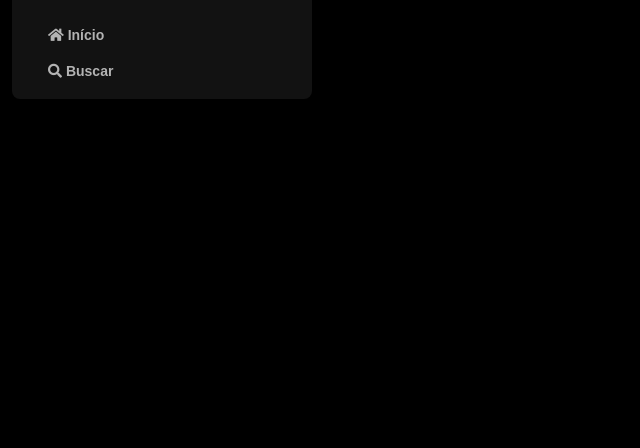
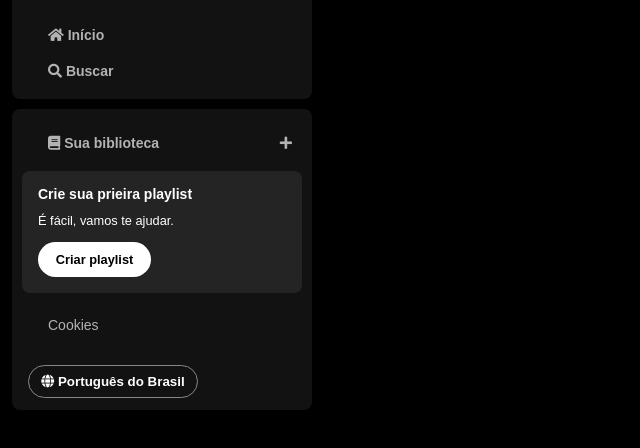
Before and after one commit to GabrielFunatsu/alura-imersao-projeto, a plain HTML site: page index.html in a window 1280 px wide. Shown: the part 74-522 px from the top of the page, without its empty margins (0-640 px from the left). Drawn offline with Linux system fonts and the light colour scheme.

Commit message:
add library tab

```diff
--- a/index.html
+++ b/index.html
@@ -45,6 +45,33 @@
           </ul>
         </div>
       </nav>
+      <div class="library">
+        <ul>
+          <li>
+            <a href="">
+              <span class="fa fa-book"></span>
+              <span>Sua biblioteca</span>
+            </a>
+          </li>
+          <li>
+            <a href="">
+              <span class="fa fa-plus"></span>
+            </a>
+          </li>
+        </ul>
+        <div class="library_content">
+          <p class="library_content_text library_content_title">
+            Crie sua prieira playlist
+          </p>
+          <p class="library_content_text">É fácil, vamos te ajudar.</p>
+          <button class="create_playlist_button">Criar playlist</button>
+        </div>
+        <p class="cookies_text">Cookies</p>
+        <button class="language_button">
+          <span class="fa fa-globe"></span>
+          <span>Português do Brasil</span>
+        </button>
+      </div>
     </div>
   </body>
 </html>
--- a/styles.css
+++ b/styles.css
@@ -11,10 +11,13 @@ body {
   width: 300px;
 }
 
-.sidebar_navigation {
+.sidebar_navigation,
+.library,
+.library_content {
   background-color: #121212;
   border-radius: 8px;
   padding: 16px 0 0 16px;
+  margin-bottom: 10px;
 }
 
 .sidebar_navigation .logo {
@@ -28,7 +31,8 @@ body {
   width: 80px;
 }
 
-.sidebar nav ul {
+.sidebar nav ul,
+.sidebar .library ul {
   margin-top: 20px;
   padding: 0 20px 10px 20px;
 }
@@ -37,10 +41,72 @@ body {
   padding: 10px 0;
 }
 
-.sidebar nav ul li a {
+.sidebar nav ul li a,
+.sidebar .library ul li a {
   color: #b3b3b3;
   text-decoration: none;
   font-weight: 600;
   font-size: 14px;
   font-family: "DM Sans", sans-serif;
 }
+
+.library {
+  padding-left: 0;
+  font-family: "DM Sans", sans-serif;
+}
+
+.sidebar .library ul {
+  margin-top: 0;
+  margin-left: 16px;
+  display: flex;
+  justify-content: space-between;
+}
+
+.library_content {
+  background-color: #242424;
+  margin: 20px 10px;
+  margin-top: 0;
+}
+
+.library_content_text {
+  color: #fff;
+  font-size: 0.8rem;
+  padding-bottom: 14px;
+}
+
+.library_content_title {
+  font-weight: 700;
+  font-size: 14px;
+}
+
+.create_playlist_button {
+  background-color: #ffffff;
+  color: #000;
+  border-radius: 9999px;
+  font-size: 0.8rem;
+  font-weight: 700;
+  font-family: "Montserrat", sans-serif;
+  padding: 10px;
+  border: none;
+  width: 113px;
+  margin-bottom: 16px;
+}
+
+.cookies_text {
+  color: #b3b3b3;
+  font-size: 14px;
+  margin: 25px 20px;
+  margin-left: 36px;
+}
+
+.language_button {
+  background-color: transparent;
+  border-radius: 9999px;
+  border: 1px solid #878787;
+  color: #fff;
+  cursor: pointer;
+  padding: 8px;
+  width: 170px;
+  margin: 8px 8px 12px 16px;
+  font-weight: bold;
+}
```
